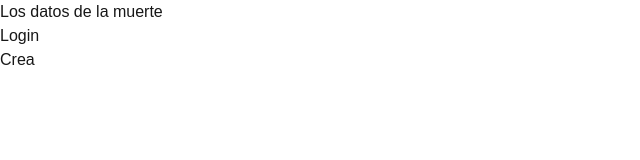
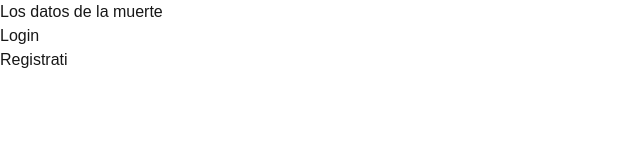
Before and after one commit to Tigreporpora/losdadodsdelamuerte, a Next.js app: page / in a window 1280 px wide. Shown: the top 160 px of the page, without its empty margins (0-640 px from the left). Built offline with nearby package versions, Linux system fonts and the light colour scheme.

Commit message:
link added

```diff
--- a/app/login/page.tsx
+++ b/app/login/page.tsx
@@ -1,3 +1,4 @@
+
 export default function Login() {
   return (
     <div>
--- a/app/page.tsx
+++ b/app/page.tsx
@@ -1,4 +1,5 @@
 import Image from "next/image";
+import Link from 'next/link'
 
 export default function Home() {
   return (
@@ -6,10 +7,14 @@ export default function Home() {
       <h1>Los datos de la muerte</h1>
       <div>
         <div>
-           <button>Login</button>
+          <Link href="/login">
+            <button>Login</button>
+          </Link>
         </div>
         <div>
-           <button>Crea</button>
+          <Link href="/registrati">
+            <button>Registrati</button>
+          </Link>
         </div>
       </div>
 
```
